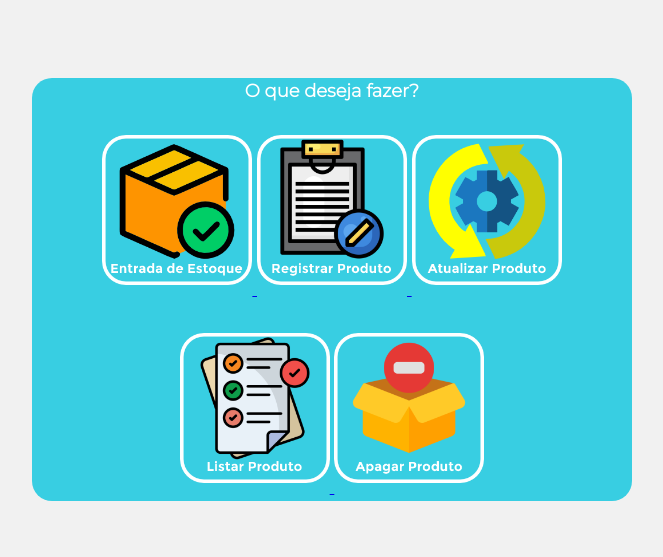
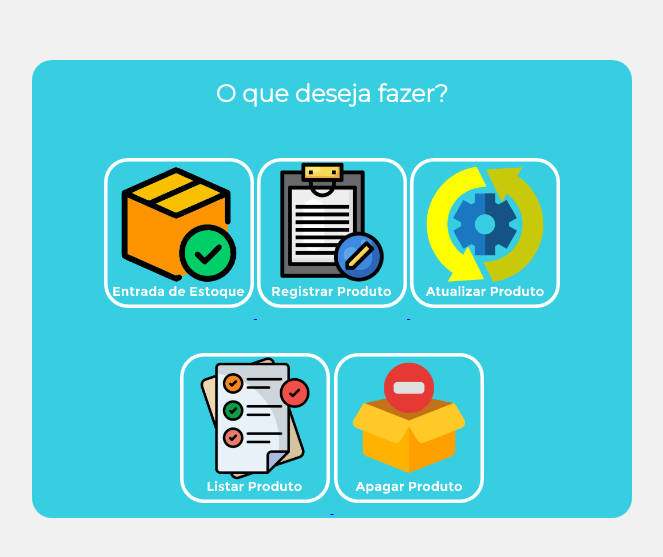
Before and after one commit to DevFelipreis/Sistema_Estoque_FrontEnd, a website: page src/choose-user.html in a window 1280 px wide. Shown: the part 111-668 px from the top of the page, without its empty margins (308-971 px from the left). Drawn offline with Linux system fonts and the light colour scheme.

Commit message:
feat: improve the interface

```diff
--- a/src/choose-user.html
+++ b/src/choose-user.html
@@ -11,7 +11,8 @@
 <body>
 
     <div class="rectangle-choose-user">
-        <div class="title" <h1>O que deseja fazer?</h1>
+        <div class="title">
+            <h1>O que deseja fazer?</h1>
             <div />
             <a href="./entry-product.html">
                 <img class="colaborador-icon" src="./assets/entrada-de-estoque.png.png" alt="entrada de estoque">
--- a/src/css/style.css
+++ b/src/css/style.css
@@ -22,7 +22,7 @@ body {
     margin-top: 0px;
     margin-bottom: 0px;
     color: var(--letter-color);
-    font-size: 18px;
+    font-size: 12px;
     text-align: center;
 }
 
@@ -56,7 +56,7 @@ body {
 
 .rectangle-login-user {
     width: 300px;
-    height: 250px;
+    height: 350px;
     background-color: var(--rectangle-color);
     font-family: var(--main-font-family);
     border-radius: 20px;
```
